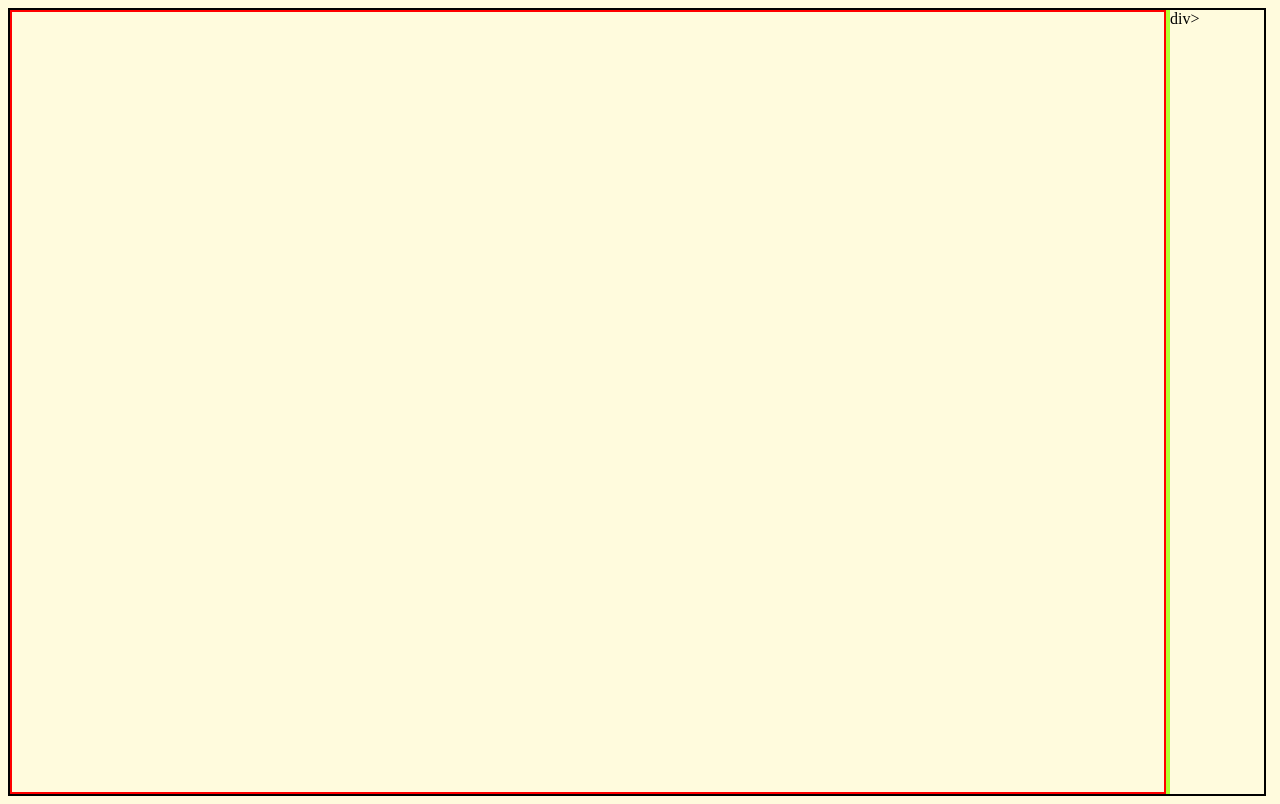
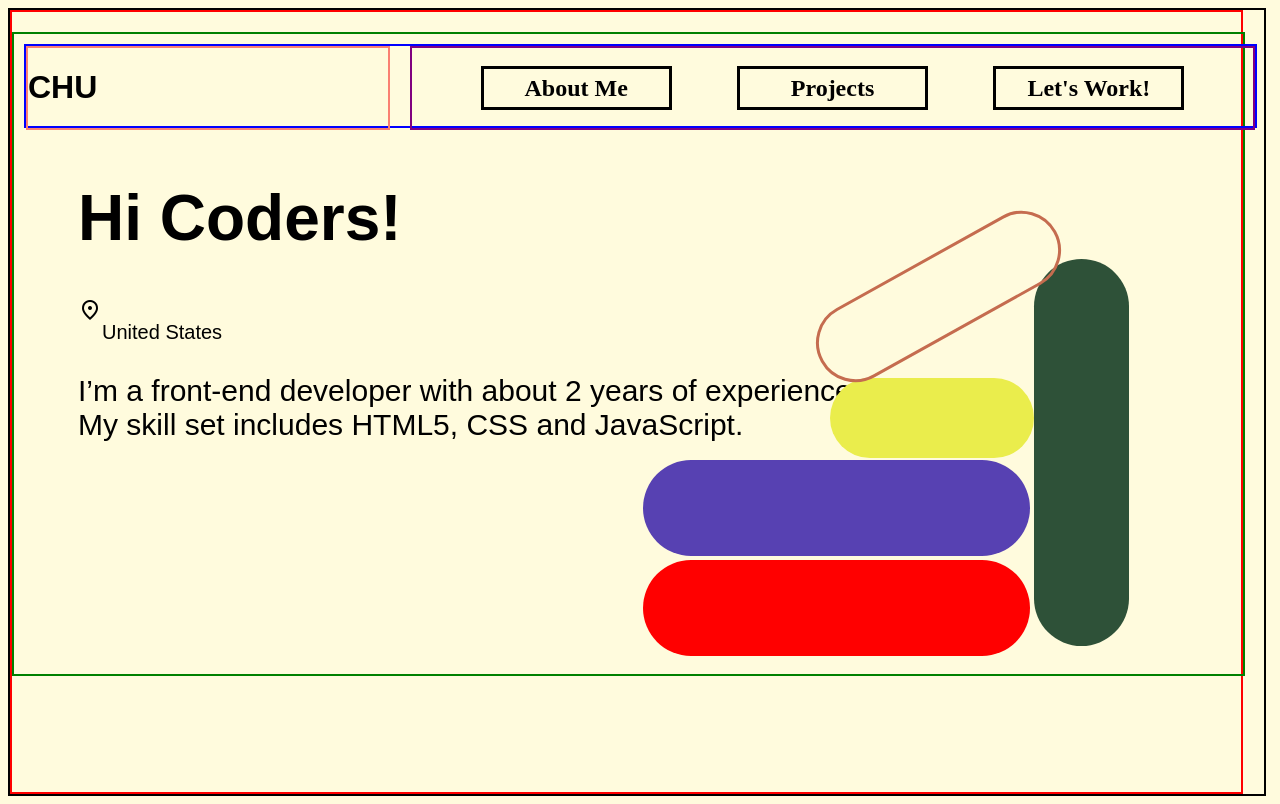
Before and after one commit to chumbasgithub/LandingPage, a plain HTML site: page trial-index.html in a window 1280 px wide. Drawn offline with nearby package versions, Linux system fonts and the light colour scheme; a web font is replaced by a local one.

Commit message:
trial page complete

```diff
--- a/styles/demo.css
+++ b/styles/demo.css
@@ -1,7 +1,7 @@
 body{
     background-color: #FFFBDD;
 
-    .wrapper{
+    .wrapper1{
         display: flex;
         /* flex-direction: row; */
         border: 2px solid black;
@@ -10,14 +10,177 @@ body{
     }
     .section{
         display: flex;
+        /* justify-content: center; */
+        align-items: flex-start;
         border: 2px solid red;
-        width: 90vw;
+        width: 96vw;
 
     }
-    .nav{
-        border: 2px solid greenyellow;
+    .navigation-section{
+        display: flex;
+        /* flex-direction: row;
+        justify-content: space-evenly;
+        row-gap: 30px; */
+        width: 96vw;
+        height: 10vh;
+        border: 2px solid blue;
+        margin: 10px 10px 10px 10px;
+
     }
+    .hero-section{
+        display: flex;
+        flex-flow:column ;
+        width: 96vw;
+        height: 80vh;
+        border: 2px solid green;
+        margin-top: 20px;
+    }
+    .logo{
+        display: flex;
+        justify-content: flex-start;
+        align-content: center;
+        width: 30vw;
+        height: 10vh;
+        border: 2px solid salmon;
+    }
+    .menu{
+        display: flex;
+        align-items: center;
+        justify-content: space-evenly;
+        width: 70vw;
+        height: 10vh;
+        border: 2px solid purple;
+        margin-left: 20px;
+    }
+    h1{
+        font-family: "Radio Canada Big", sans-serif;
+        font-optical-sizing: auto;
+        font-weight: 700;
+        font-style: normal;
+    }
+    p{
+        font-family: "Radio Canada Big", sans-serif;
+        font-optical-sizing: auto;
+        font-weight: 400;
+        font-style: normal;
+    }
+    #rect1{
+        display: flex;
+        flex-direction: column;
+        justify-content: center;
+        align-content: center;
+        row-gap: 50px;
+        width: 185px;
+        height: 38px;
+        outline: 0.5;
+        outline-style: solid;
+        outline-color: black;
+        text-align: center;
+    }
+    #rect2{
+        display: flex;
+        column-gap: 30px;
+        flex-direction: column;
+        justify-content: center;
+        align-content: center;
+        width: 185px;
+        height: 38px;
+        outline: 0.5;
+        outline-style: solid;
+        outline-color: black;
+        text-align: center;
+    }
+    #rect3{
+        display: flex;
+        flex-direction: column;
+        justify-content: center;
+        align-content: center;
+        width: 185px;
+        height: 38px;
+        outline: 0.5;
+        outline-style: solid;
+        outline-color: black;
+        text-align: center;
+    }
+    /* #rect4{
+        position: absolute;
+        text-align: center;
+        width: 185px;
+        height: 38px;
+        outline: 0.5;
+        outline-style: solid;
+        outline-color: black;
+        background-color: #FFE57C;
+    } */
 
+    #rectHTMLfill{
+        position: absolute;
+        top: 560px;
+        right: 250px;
+        width: 387px;
+        height: 96px;
+        border-radius: 60px;
+        background-color: red;
+    }
+    #rectJSfill{
+        position: absolute;
+        top: 460px;
+        right: 250px;
+        width: 387px;
+        height: 96px;
+        border-radius: 60px;
+        background-color: #5741B2;
+    }
+    #rectCSSfill{
+        position: absolute;
+        width: 204px;
+        height: 80px;
+        top: 378px;
+        right: 246px;
+        border-radius: 60px;
+        background-color: #EAED4C;
+    }
+    #rectVUEfill{
+        position: absolute;
+        top: 405px;
+        right: 5px;
+        width: 387px;
+        height: 95px;
+        border-radius: 60px;
+        background-color: #2E5138;
+        transform: rotate(90deg);
+    }
+    #rectPythonfill{
+        position: absolute;
+        width: 263px;
+        height: 73px;
+        top: 260px;
+        right: 210px;
+        border-radius: 60px;
+        outline-style: solid;
+        outline-color: #C56C4F;
+        transform: rotate(150.9deg);
+    }
+    #subtext{
+        display: flex;
+        justify-content: flex-start;
+        font-size: 30px;
+        margin-left: 5vw;
+
+    }
+    #h1main{
+        display: flex;
+        justify-content: flex-start;
+        font-size: 64px;
+        margin-left: 5vw;
+
+    }
+    #location{
+        display: flex;
+        justify-content: flex-start;
+        font-size: 20px;
+        margin-left: 5vw;
+    }
    /* border and display flex  */
 
    /* centering a div using flexbox */
--- a/trial-index.html
+++ b/trial-index.html
@@ -1,8 +1,4 @@
 <!DOCTYPE html>
-<!--[if lt IE 7]>      <html class="no-js lt-ie9 lt-ie8 lt-ie7"> <![endif]-->
-<!--[if IE 7]>         <html class="no-js lt-ie9 lt-ie8"> <![endif]-->
-<!--[if IE 8]>         <html class="no-js lt-ie9"> <![endif]-->
-<!--[if gt IE 8]>      <html class="no-js"> <!--<![endif]-->
 <html>
     <head>
         <meta charset="utf-8">
@@ -10,15 +6,54 @@
         <title>Trial Landing Page</title>
         <meta name="description" content="">
         <meta name="viewport" content="width=device-width, initial-scale=1">
+        <link href="https://fonts.googleapis.com/css2?family=Radio+Canada+Big:ital,wght@0,400..700;1,400..700&display=swap" rel="stylesheet">
         <link rel="stylesheet" href="styles/demo.css">
+        <link rel="stylesheet" href="https://fonts.googleapis.com/css2?family=Material+Symbols+Outlined:opsz,wght,FILL,GRAD@20,400,0,0" />
     </head>
     <body>
-        <div class="wrapper">
-            <div class="section"></div>
-                <div class="nav"></div>
-                <div class="logo"></div>div>
-
-        </div>
+        <div class="wrapper1">
+            <div class="section">
+                <div class="hero-section">
+                <div class="navigation-section">
+                    <div class="logo"><h1>CHU</h1></div>
+                    <div class="menu">
+                        <div id="rect1"> <h2>About Me</h2></div>
+                        <div id="rect2"><h2>Projects</h2></div>
+                        <div id="rect3"><h2>Let's Work!</h2></div>
+                    </div>
+                </div>
+                    <div class="hero-section-left">
+                        <h1 id="h1main">Hi Coders!</h1>
+                        <p id="location">
+                            <span class="material-symbols-outlined">
+                                location_on
+                                </span>
+                                  <br>United States</p>
+                        <p id="subtext">I’m a front-end developer  with about 2 years of experience.
+                            <br>My skill set includes HTML5, CSS and JavaScript.</p>
+                    </div>
+                    <div class="hero-section-right">
+                        <div class="shapespageone">
+                            <div id="rectHTMLfill">
+                                <!-- <p>HTML</p> -->
+                            </div>
+                            <div id="rectJSfill">
+                               <!-- <title>JS</title> -->
+                            </div>
+                            <div id="rectVUEfill">
+                                <!-- <p>Vue.JS</p> -->
+                            </div>
+                            <div id="rectCSSfill">
+                                <!-- <p>CSS</p> -->
+                            </div>
+                            <div id="rectPythonfill">
+                                <!-- <p>Python</p> -->
+                            </div>
+                        </div>
+                    </div>
+                </div>
+                </div>
+            </div>
         <script src="" async defer></script>
     </body>
 </html>
```
